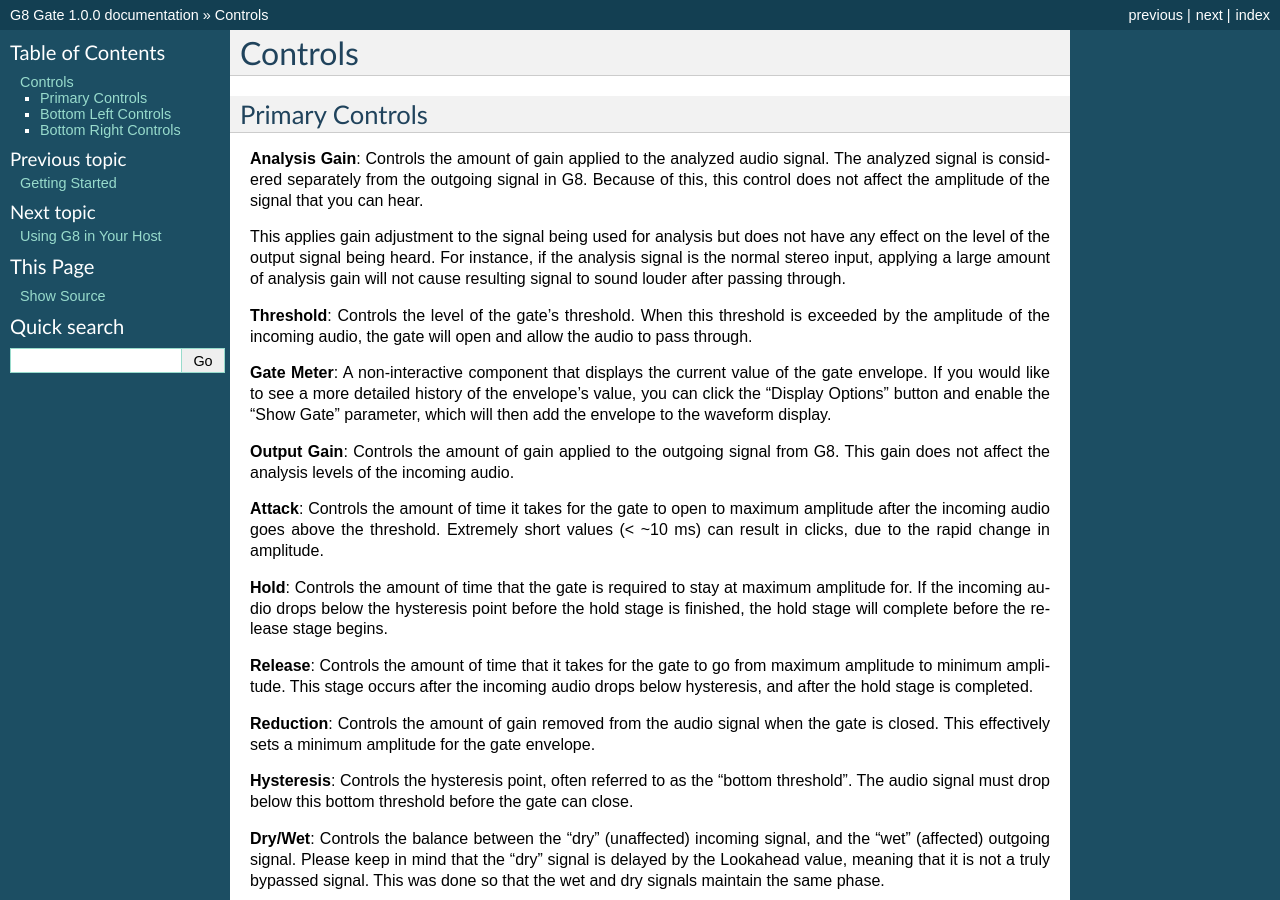
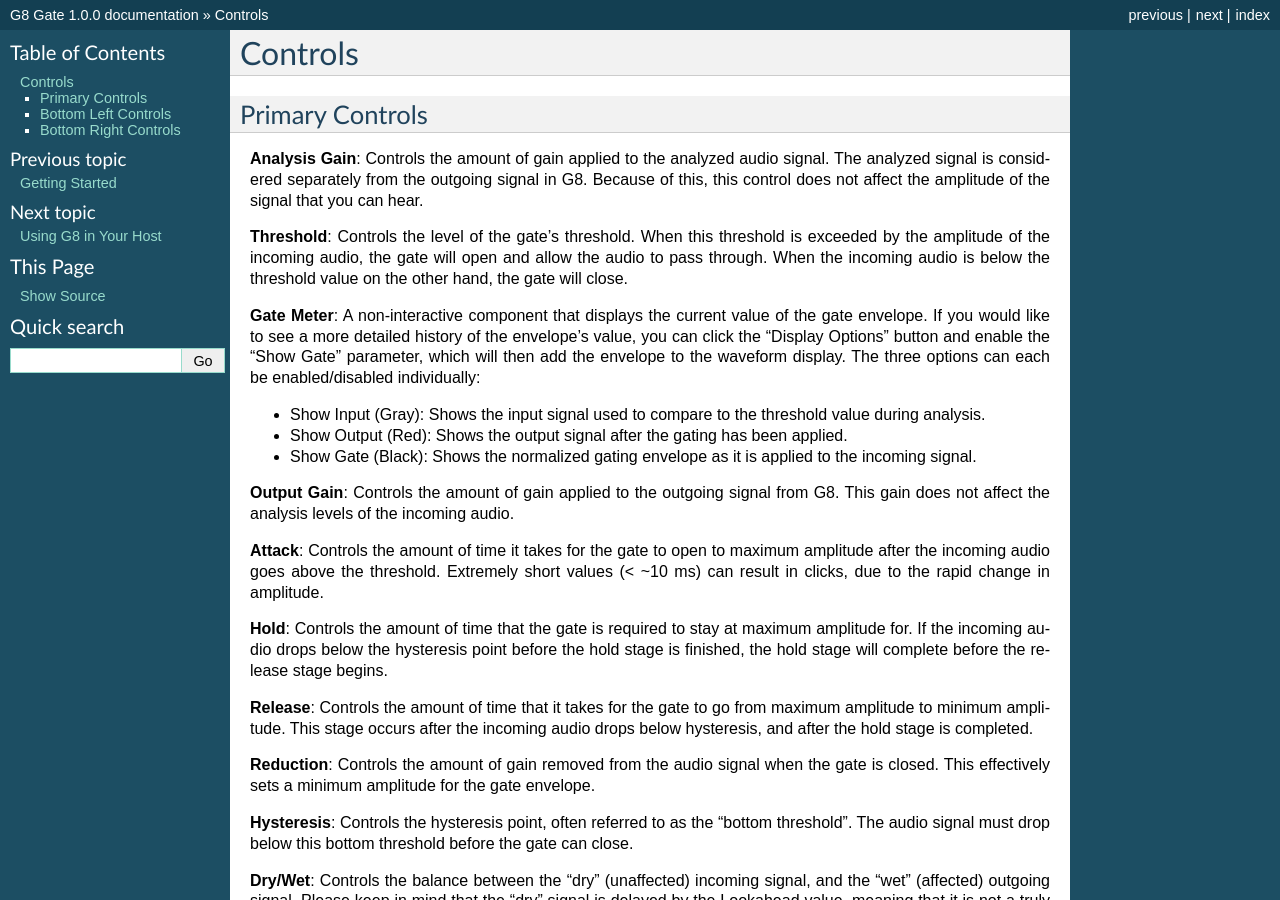
Before and after one commit to UnfilteredAudio/G8GateManual, a Sphinx documentation site: the page built from docs/controls.rst, in a window 1280 px wide and 900 px high. Built offline with Sphinx 7.4.7, drawn with Linux system fonts in a browser that asks for light colours; formulas are drawn with MathJax 3; pages that are not in the unit, such as notebooks, are missing from menus.

Commit message:
added some controls section stuff

```diff
--- a/docs/controls.rst
+++ b/docs/controls.rst
@@ -7,13 +7,17 @@
 **Analysis Gain**:
 Controls the amount of gain applied to the analyzed audio signal. The analyzed signal is considered separately from the outgoing signal in G8. Because of this, this control does not affect the amplitude of the signal that you can hear.
 
-This applies gain adjustment to the signal being used for analysis but does not have any effect on the level of the output signal being heard. For instance, if the analysis signal is the normal stereo input, applying a large amount of analysis gain will not cause resulting signal to sound louder after passing through.
-
 **Threshold**:
-Controls the level of the gate’s threshold. When this threshold is exceeded by the amplitude of the incoming audio, the gate will open and allow the audio to pass through.
+Controls the level of the gate’s threshold. When this threshold is exceeded by the amplitude of the incoming audio, the gate will open and allow the audio to pass through. When the incoming audio is below the threshold value on the other hand, the gate will close.
 
 **Gate Meter**:
-A non-interactive component that displays the current value of the gate envelope. If you would like to see a more detailed history of the envelope’s value, you can click the “Display Options” button and enable the “Show Gate” parameter, which will then add the envelope to the waveform display.
+A non-interactive component that displays the current value of the gate envelope. If you would like to see a more detailed history of the envelope’s value, you can click the “Display Options” button and enable the “Show Gate” parameter, which will then add the envelope to the waveform display. The three options can each be enabled/disabled individually:
+
+- Show Input (Gray): Shows the input signal used to compare to the threshold value during analysis.
+
+- Show Output (Red): Shows the output signal after the gating has been applied.
+
+- Show Gate (Black): Shows the normalized gating envelope as it is applied to the incoming signal.
 
 **Output Gain**:
 Controls the amount of gain applied to the outgoing signal from G8. This gain does not affect the analysis levels of the incoming audio.
```
